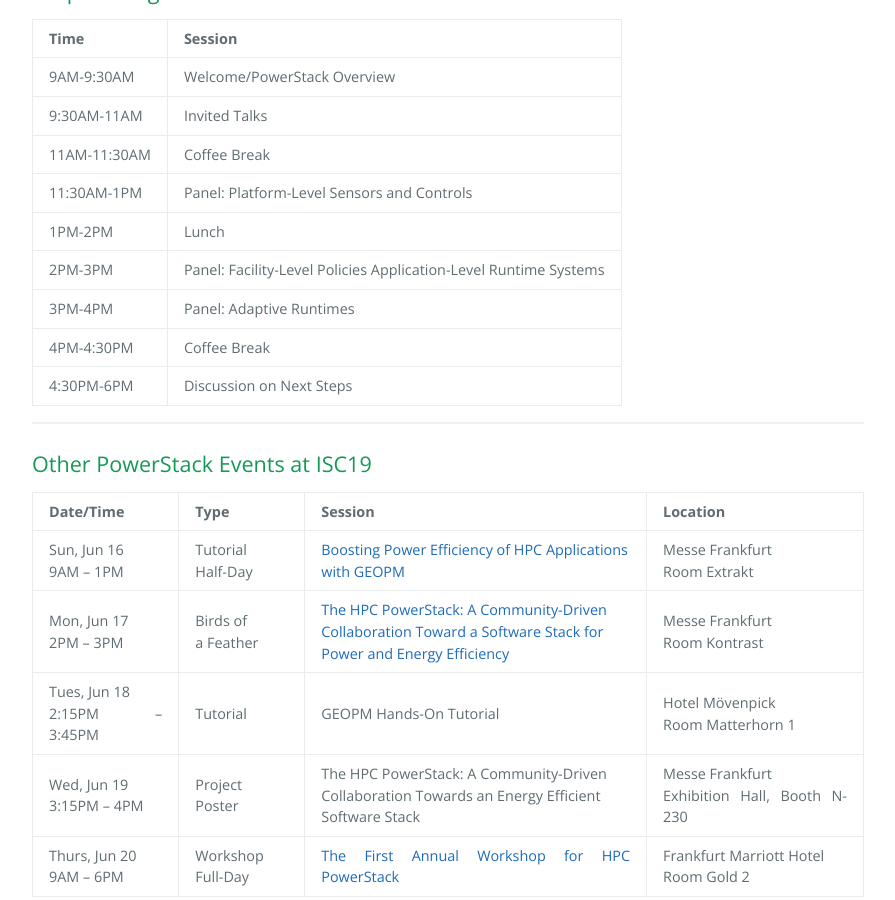
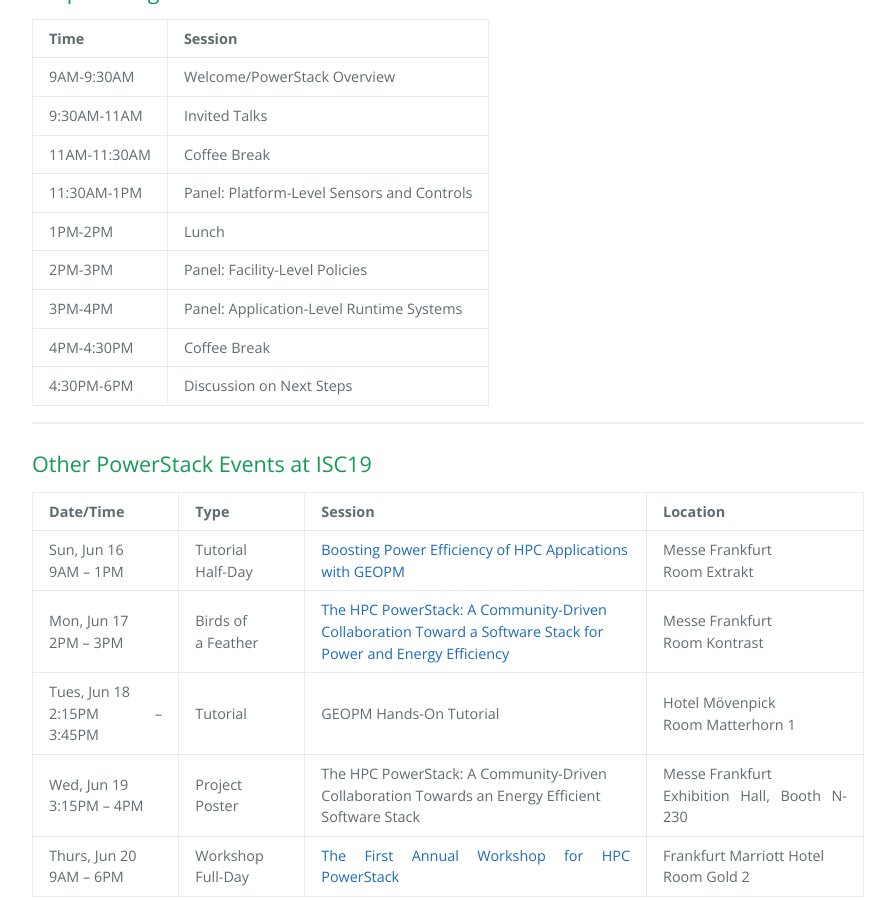
Before and after one commit to HPCPowerStack/hpcpowerstack.github.io, a Jekyll site: the page built from isc19-workshop.md, in a window 1280 px wide and 900 px high, scrolled down 1007 px. Shown: the whole window, without its empty margins (192-1087 px from the left). Built offline with Jekyll 4.4.1, drawn with Linux system fonts in a browser that asks for light colours; the repository's description, which GitHub fills in, is left out.

Commit message:
More updates to ISC19 workshop agenda

```diff
--- a/isc19-workshop.md
+++ b/isc19-workshop.md
@@ -40,17 +40,17 @@ build an even stronger community.
 
 ## Proposed Agenda
 
-| Time         | Session                                                          |
-|--------------|------------------------------------------------------------------|
-| 9AM-9:30AM   | Welcome/PowerStack Overview                                      |
-| 9:30AM-11AM  | Invited Talks                                                    |
-| 11AM-11:30AM | Coffee Break                                                     |
-| 11:30AM-1PM  | Panel: Platform-Level Sensors and Controls                       |
-| 1PM-2PM      | Lunch                                                            |
-| 2PM-3PM      | Panel: Facility-Level Policies Application-Level Runtime Systems |
-| 3PM-4PM      | Panel: Adaptive Runtimes                                         |
-| 4PM-4:30PM   | Coffee Break                                                     |
-| 4:30PM-6PM   | Discussion on Next Steps                                         |
+| Time         | Session                                    |
+|--------------|--------------------------------------------|
+| 9AM-9:30AM   | Welcome/PowerStack Overview                |
+| 9:30AM-11AM  | Invited Talks                              |
+| 11AM-11:30AM | Coffee Break                               |
+| 11:30AM-1PM  | Panel: Platform-Level Sensors and Controls |
+| 1PM-2PM      | Lunch                                      |
+| 2PM-3PM      | Panel: Facility-Level Policies             |
+| 3PM-4PM      | Panel: Application-Level Runtime Systems   |
+| 4PM-4:30PM   | Coffee Break                               |
+| 4:30PM-6PM   | Discussion on Next Steps                   |
 
 ---
 
```
